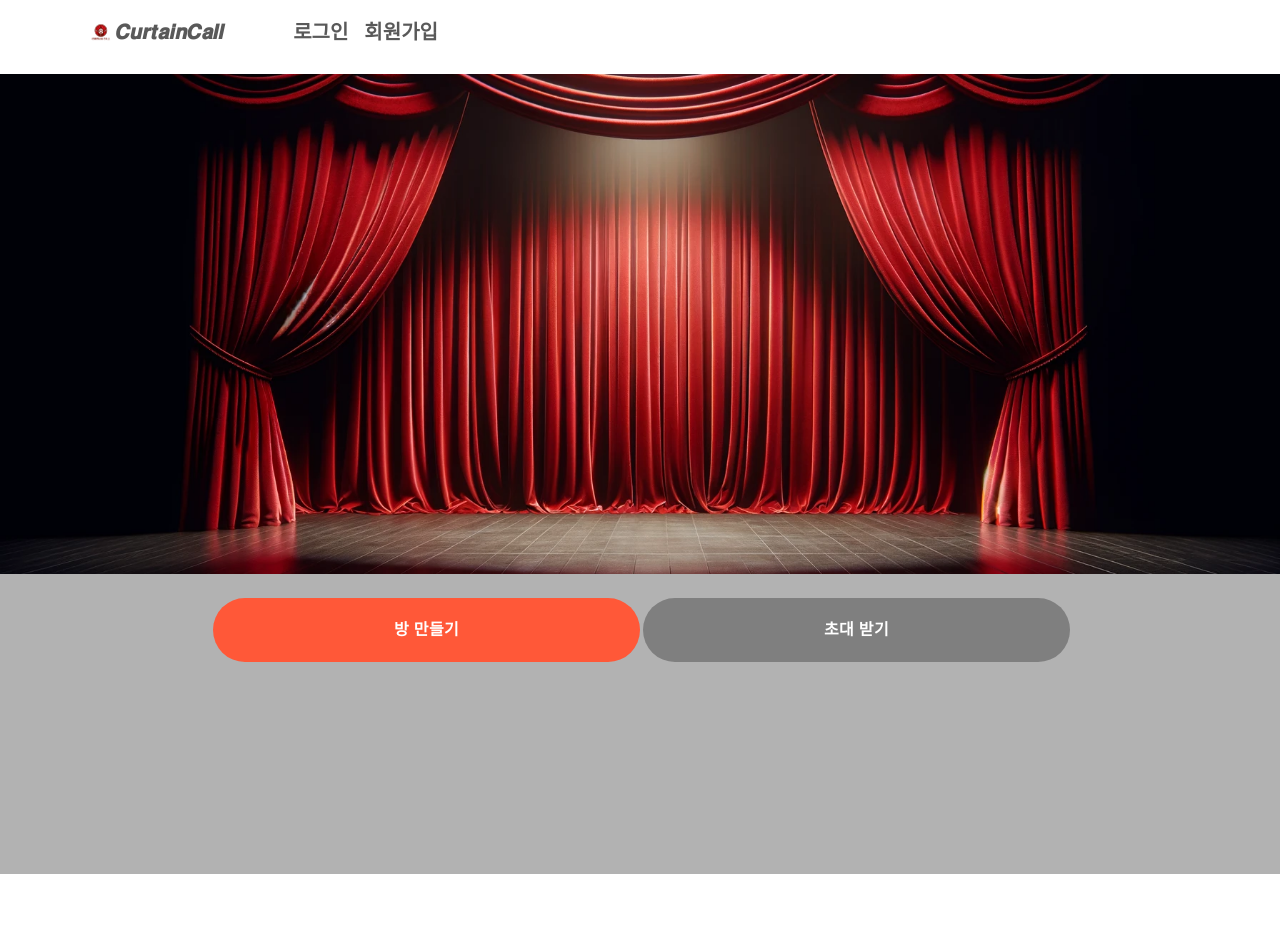
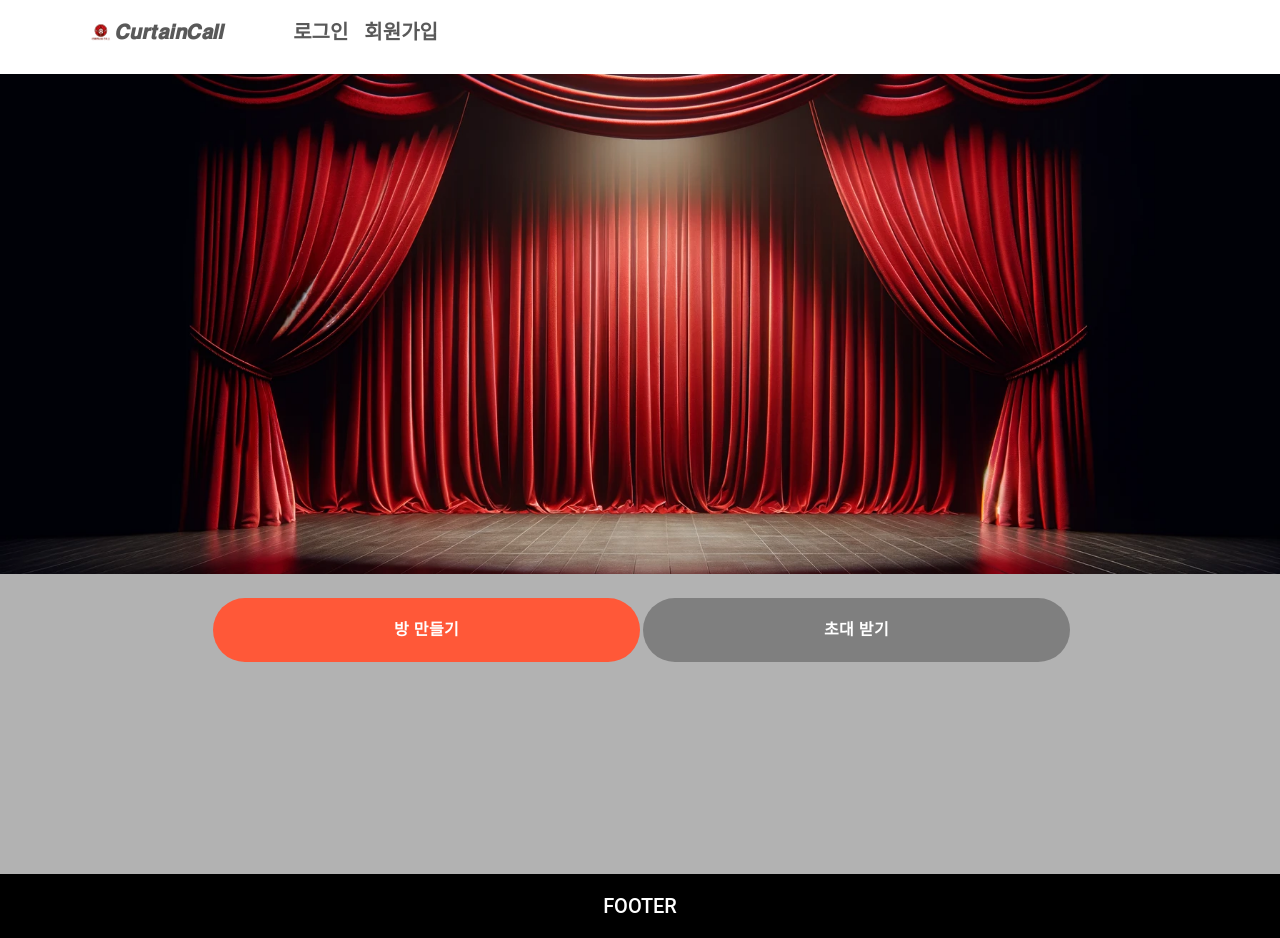
Before and after one commit to CSID-DGU/2024-1-OSS-team-1-curtaincall, a React (Create React App) app in the folder front/: page / in a window 1280 px wide. Before the commit the page ends 874 px from the top, so only its background shows below. Built offline with nearby package versions, Linux system fonts and the light colour scheme.

Commit message:
feat : footer추가

```diff
--- a/front/src/App.js
+++ b/front/src/App.js
@@ -19,6 +19,7 @@ import {
 import NavigationBar from "./components/NavComp/NavigationBar";
 import SideDrawer from "./components/NavComp/SideDrawer";
 import Testpage from "./pages/Testpage";
+import Footer from "./components/FooterComp/footer";
 
 
 
@@ -46,6 +47,7 @@ function App() {
                     <Route path="/test" element={<Testpage />} />
                     <Route path="*" element={<div>404</div>} />
                 </Routes>
+                <Footer />
             </Router>
         </div>
     );
--- /dev/null
+++ b/front/src/components/FooterComp/Theme/FootTheme.jsx
@@ -0,0 +1,13 @@
+// theme.js
+import { createTheme } from '@mui/material/styles';
+
+const Foottheme = createTheme({
+    typography: {
+        fontFamily: 'Roboto, Arial, sans-serif',
+    },
+    background: {
+        default: '#ff0000',
+    },
+});
+
+export default Foottheme;
--- /dev/null
+++ b/front/src/components/FooterComp/footer.jsx
@@ -0,0 +1,18 @@
+// Footer.jsx
+import React from 'react';
+import { ThemeProvider, Box, Typography } from '@mui/material';
+import theme from './Theme/FootTheme';
+
+function Footer() {
+    return (
+        <ThemeProvider theme={theme}>
+            <Box sx={{bgcolor:'black', color: 'white', p: 2, textAlign: 'center' }}>
+                <Typography variant="h6">
+                    FOOTER
+                </Typography>
+            </Box>
+        </ThemeProvider>
+    );
+}
+
+export default Footer;
```
